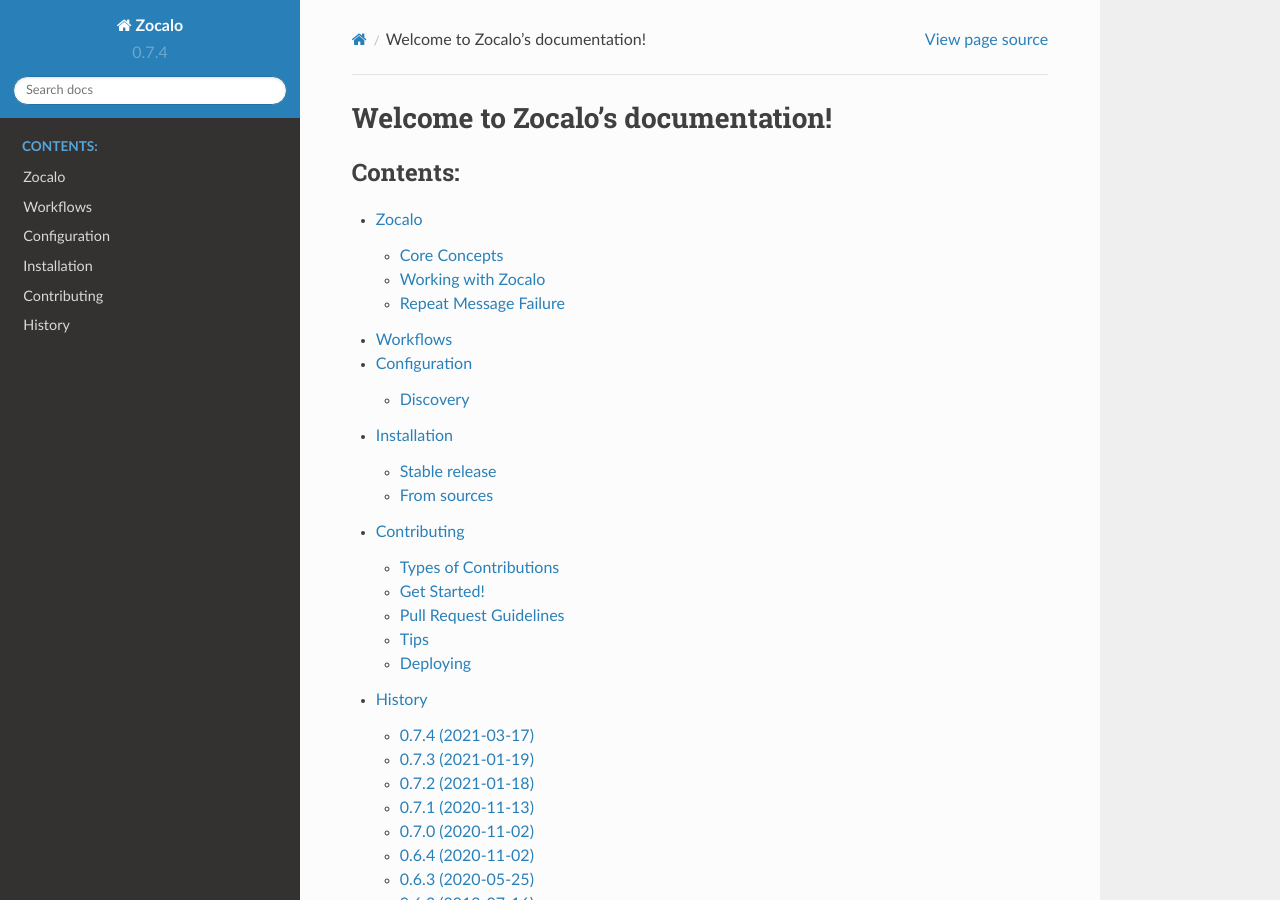
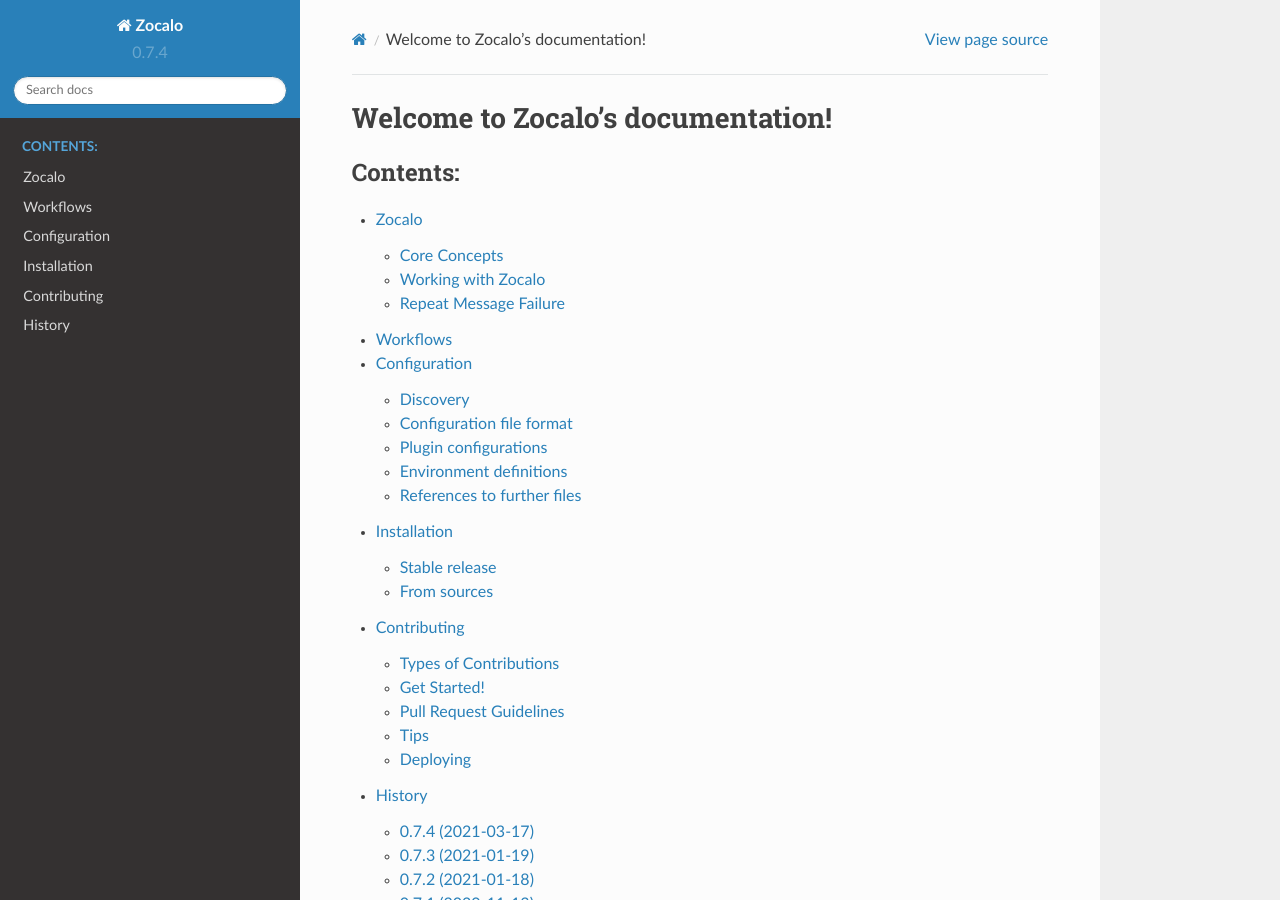
Before and after one commit to DiamondLightSource/python-zocalo, a Sphinx documentation site: the page built from docs/index.rst, in a window 1280 px wide and 900 px high. Built offline with Sphinx 7.4.7 and the Read the Docs theme 2.0.0, drawn with Linux system fonts in a browser that asks for light colours; pages that are not in the unit, such as notebooks, are missing from menus; some of the changed lines change nothing that is shown.

Commit message:
Write up some site config documentation

```diff
--- a/docs/siteconfig.rst
+++ b/docs/siteconfig.rst
@@ -6,8 +6,8 @@
 aspects such as the settings for the underlying messaging framework, centralised
 logging, and more.
 
-To achieve this, Zocalo supports the concept of a site configuration file
-in the `YAML`_ format.
+To achieve this, Zocalo supports the concept of a site configuration file.
+An `example configuration file`_ is included in the Zocalo repository.
 
 Discovery
 ---------
@@ -24,4 +24,110 @@
 
     zc = zocalo.configuration.from_string("version: 1\n\n...")
 
+Configuration file format
+-------------------------
+
+The configuration file is in `YAML`_ format. If you are not familiar with YAML
+then this `YAML primer`_ may prove useful.
+
+This documentation describes version 1 of the configuration file format. There
+is currently no other version. Every site configuration file must declare its
+version by including, at the top level:
+.. code-block:: yaml
+
+   version: 1
+
+Beyond the version specification every configuration file can contain three
+different types of blocks:
+
+#. plugin configurations
+#. environment definitions
+#. references to further configuration files
+
+Let's look at them individually.
+
+Plugin configurations
+---------------------
+
+Each plugin configuration block follows this basic format:
+.. code-block:: yaml
+
+   some-unique-name:
+       plugin: plugin-name
+       ...
+
+The name of the plugin configuration blocks (``some-unique-name``) can be
+chosen freely, and their only restriction is that they should not collide
+with the names of other blocks that you configure -- otherwise the previous
+definition will be overwritten.
+
+The name of the plugin (``plugin-name``) on the other hand refers to a specific
+Zocalo configuration plugin.
+Through the magic of `Python entry points`_ the list of potentially available
+plugins is infinite, and you can easily develop and distribute your own,
+independently from Zocalo.
+
+Just because a plugin configuration exists does not mean that it is *active*.
+For this you will need to add the configuration to an environment and activate
+this environment (see below under :ref:`environments`).
+
+The configuration file may also include configurations for plugins that are
+not installed. This will raise a warning when you try to enable such a plugin
+configuration, but it will not cause the rest of the configuration to crash
+and burn.
+
+Zocalo already includes a few basic plugins, and others may be available to
+you via other Python packages, such as `workflows`_. A few of the included
+plugins are detailed here:
+
+Storage plugin
+^^^^^^^^^^^^^^
+
+tbd.
+
+Graylog plugin
+^^^^^^^^^^^^^^
+
+tbd.
+
+.. _environments:
+Environment definitions
+-----------------------
+
+.. code-block:: yaml
+
+  environments:
+    env-name:
+      plugins:
+        - some-unique-name
+        - ...
+
+Environments aggregate multiple plugin configuration blocks together, and
+environments are what you load to set up specific plugin configurations.
+The environment names (``env-name``) can again be chosen freely. Underneath
+environments you can optionally declare groups (here: ``plugins``). These
+groups affect the order in which the plugin configurations take effect, and
+they also play a role when a configuration file is split up across multiple
+files. If you don't specify a group name then the default group name
+``plugins`` is used.
+
+Groups are loaded alphabetically, with one exception: ``plugins`` is special
+and is always loaded last. Within each group the plugin configurations are
+loaded in the specified order.
+
+
+References to further files
+---------------------------
+
+tbd.
+
+Writing your own plugins
+========================
+
+tbd.
+
+.. _example configuration file: https://github.com/DiamondLightSource/python-zocalo/blob/main/contrib/site-configuration.yml
+.. _workflows: https://github.com/DiamondLightSource/python-workflows/tree/main/src/workflows/util/zocalo
 .. _YAML: https://en.wikipedia.org/wiki/YAML
+.. _YAML primer: https://getopentest.org/reference/yaml-primer.html
+.. _Python entry points: https://amir.rachum.com/blog/2017/07/28/python-entry-points/
```
